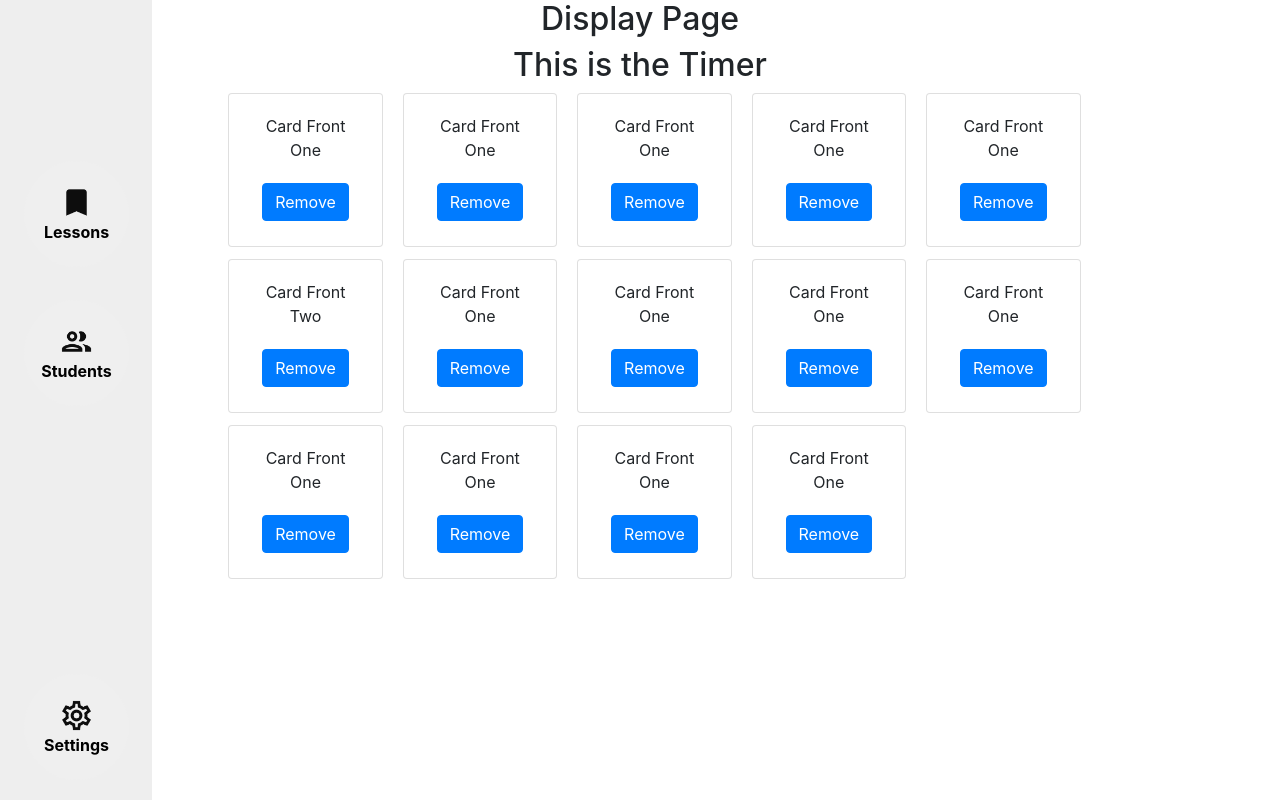
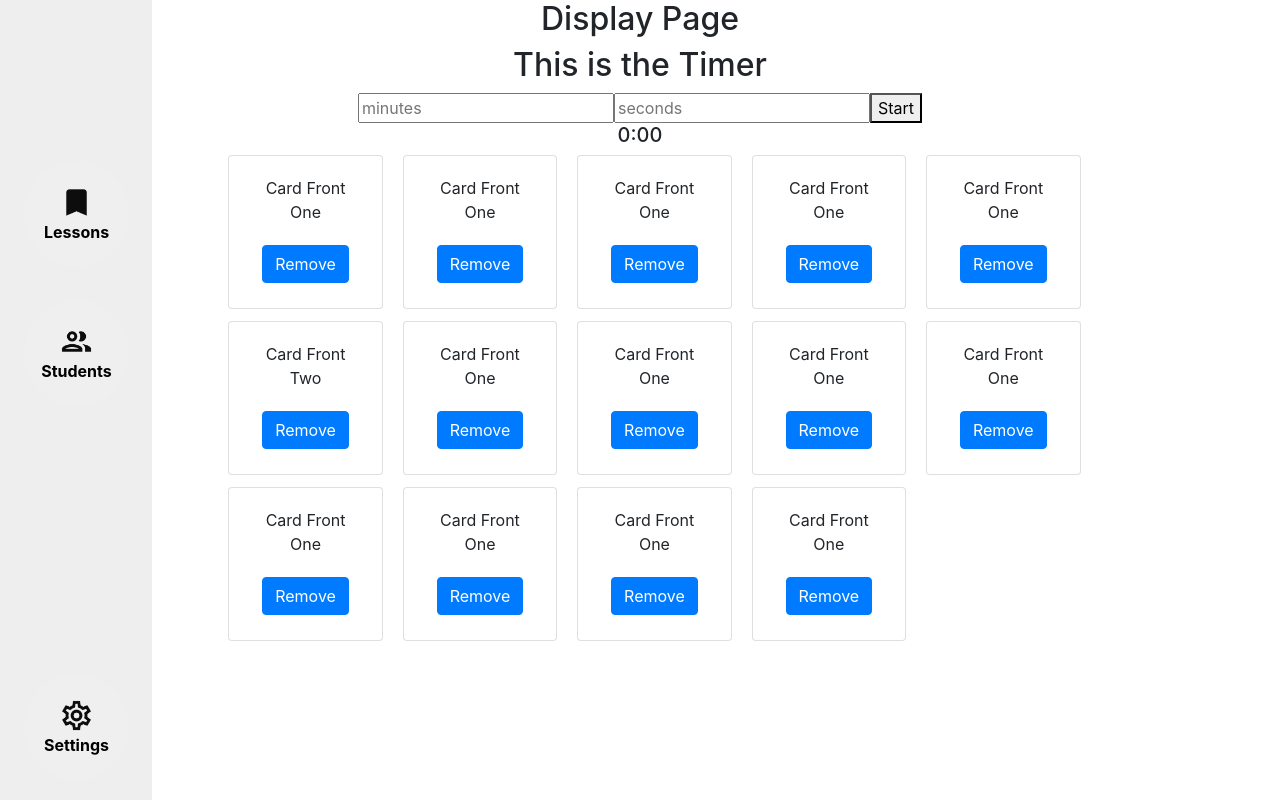
Before and after one commit to cortezd334/tacherspet, a React (Create React App) app in the folder teacherspet-frontend/: page /display in a window 1280 px wide. Built offline with nearby package versions, Linux system fonts and the light colour scheme.

Commit message:
countdown

```diff
--- /dev/null
+++ b/teacherspet-frontend/src/components/Timer.js
@@ -0,0 +1,12 @@
+import React, { Component } from 'react';
+
+class Timer extends Component {
+    render () {
+        return (
+            <>
+            <h5>{this.props.minutes}:{this.props.seconds < 10 ? `0${this.props.seconds}` : this.props.seconds}</h5>
+            </>
+        );
+    }
+}
+export default Timer;
--- a/teacherspet-frontend/src/containers/TimerContainer.js
+++ b/teacherspet-frontend/src/containers/TimerContainer.js
@@ -1,11 +1,59 @@
 import React, { Component } from 'react';
+import Timer from '../components/Timer';
 
 class TimerContainer extends Component {
+
+    state = {
+        seconds: 0,
+        minutes: 0
+    }
+
+
     render() {
+
+        const handleChange = (e) => {
+            this.setState({
+                minutes: e.target.value
+            })
+        }
+
+        const changeHandler = (e) => {
+            this.setState({
+                seconds: e.target.value
+            })
+        }
+
+        const handleSubmit = (e) => {
+            e.preventDefault()
+
+            setInterval(() => {
+                const { seconds, minutes } = this.state
+
+                if (seconds > 0) {
+                    this.setState(({ seconds }) => ({
+                        seconds: seconds - 1
+                    }))
+                }
+                if (seconds === 0) {
+                    if (minutes === 0) {
+                        clearInterval(this.myInterval)
+                    } else {
+                        this.setState(({ minutes }) => ({
+                            minutes: minutes - 1,
+                            seconds: 59
+                        }))
+                    }
+                }
+            }, 1000)
+        }
         return (
-            <div>
+            <>
                 <h2>This is the Timer</h2>
-            </div>
+                <input type='number' placeholder='minutes' minutes={this.state.minutes} onChange={handleChange} required/>
+                <input type='number' placeholder='seconds' seconds={this.state.seconds} onChange={changeHandler} required/>
+                <button onClick={handleSubmit}>Start</button>
+                <Timer seconds={this.state.seconds} minutes={this.state.minutes}/>
+            </>
         );
     }
 }
```
Also changed, not shown: 1 other file (tests, documents, lock files or other folders).
